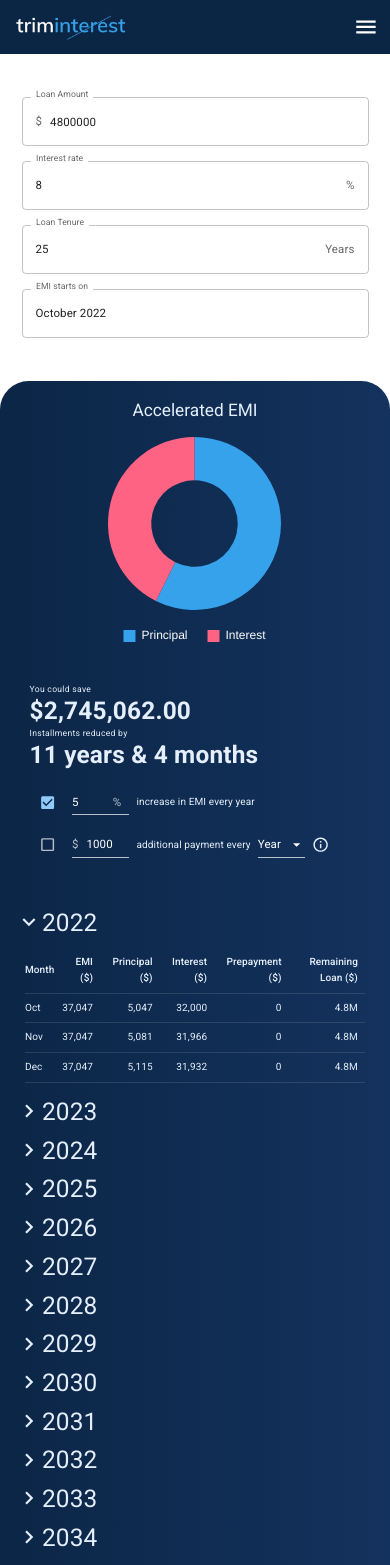
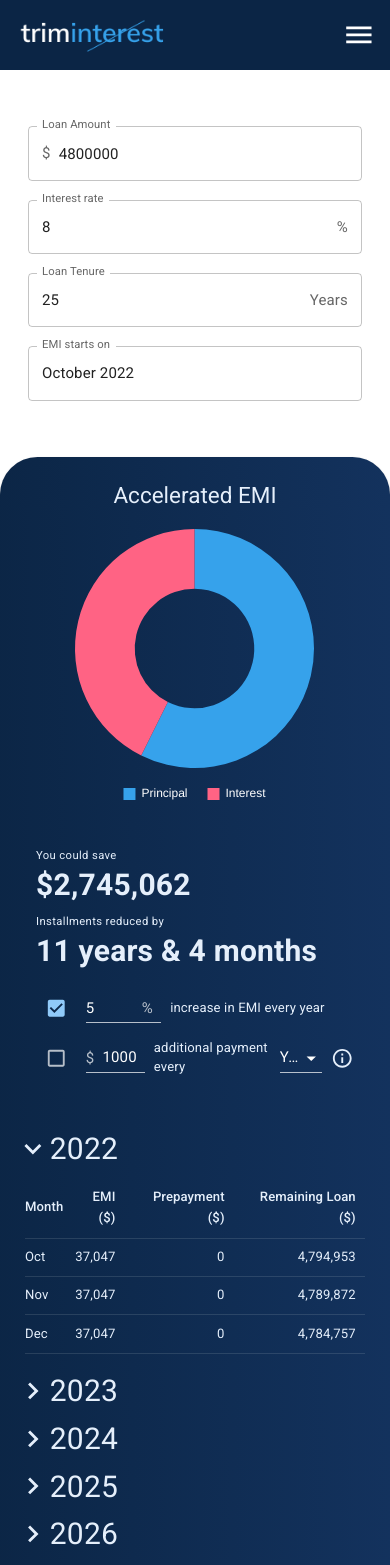
Before and after one commit to agilrajayyan/triminterest, a React (Create React App) app: page / in a window 390 px wide. Shown: the top 1565 px of the page. Built offline with nearby package versions, Linux system fonts and the light colour scheme.

Commit message:
-Principal and Interest columns in emi table will not be displayed in smaller screens -updated media queries and minor UI enhancements

```diff
--- a/src/components/EmiPlans/EmiList/EmiDetailsTable/EmiDetailsTable.js
+++ b/src/components/EmiPlans/EmiList/EmiDetailsTable/EmiDetailsTable.js
@@ -28,12 +28,12 @@ function EmiDetailsTable(props) {
               EMI ({getCurrencySymbol(locale, currency)})
             </Typography>
           </th>
-          <th className={tableHeaderCell}>
+          <th className={`${tableHeaderCell} ${classes.principal_column}`}>
             <Typography variant="subtitle2">
               Principal ({getCurrencySymbol(locale, currency)})
             </Typography>
           </th>
-          <th className={tableHeaderCell}>
+          <th className={`${tableHeaderCell} ${classes.interest_column}`}>
             <Typography variant="subtitle2">
               Interest ({getCurrencySymbol(locale, currency)})
             </Typography>
@@ -71,7 +71,9 @@ function EmiDetailsTable(props) {
                   </Typography>
                 </Tooltip>
               </td>
-              <td className={classes.table_cell}>
+              <td
+                className={`${classes.table_cell} ${classes.principal_column}`}
+              >
                 <Tooltip
                   enterTouchDelay="0"
                   title={formatNumber(elem.pricipalComponent, locale, false)}
@@ -81,7 +83,9 @@ function EmiDetailsTable(props) {
                   </Typography>
                 </Tooltip>
               </td>
-              <td className={classes.table_cell}>
+              <td
+                className={`${classes.table_cell} ${classes.interest_column}`}
+              >
                 <Tooltip
                   enterTouchDelay="0"
                   title={formatNumber(elem.interestComponent, locale, false)}
--- a/src/components/EmiPlans/EmiList/EmiDetailsTable/EmiDetailsTable.module.css
+++ b/src/components/EmiPlans/EmiList/EmiDetailsTable/EmiDetailsTable.module.css
@@ -29,3 +29,10 @@
 .row_dark {
   border-bottom: 0.06rem solid #e0e0e0;
 }
+
+@media (width <= 500px) {
+  .principal_column,
+  .interest_column {
+    display: none;
+  }
+}
--- a/src/components/EmiPlans/EmiList/EmiList.js
+++ b/src/components/EmiPlans/EmiList/EmiList.js
@@ -55,7 +55,7 @@ function EmiList(props) {
             <div key={yearlyDetails.year}>
               <div className={classes.emi_list_header}>
                 {expandOrShrink(yearlyDetails.year, yearlyDetails.detailedView)}
-                <Typography variant="h4" gutterBottom>
+                <Typography variant="h4" gutterBottom className={classes.year}>
                   {yearlyDetails.year}
                 </Typography>
               </div>
--- a/src/components/EmiPlans/EmiList/EmiList.module.css
+++ b/src/components/EmiPlans/EmiList/EmiList.module.css
@@ -13,3 +13,9 @@
 .emi_details_table {
   margin-bottom: 1.25rem;
 }
+
+@media (width <= 500px) {
+  .year {
+    font-size: 2rem !important;
+  }
+}
--- a/src/components/EmiPlans/EmiPlans.js
+++ b/src/components/EmiPlans/EmiPlans.js
@@ -239,11 +239,14 @@ function EmiPlans(props) {
           <div className={classes.additional_payments}>
             <section className={classes.benefits_container}>
               <Typography variant="caption">You could save</Typography>
-              <Typography variant="h4" sx={{ fontWeight: 'bold' }}>
+              <Typography variant="h4" className={classes.interest_saved}>
                 {getInterestSaved()}
               </Typography>
               <Typography variant="caption">Installments reduced by</Typography>
-              <Typography variant="h4" sx={{ fontWeight: 'bold' }}>
+              <Typography
+                variant="h4"
+                className={classes.installments_reduced_by}
+              >
                 {getInstallmentsReducedBy()}
               </Typography>
             </section>
--- a/src/components/EmiPlans/EmiPlans.module.css
+++ b/src/components/EmiPlans/EmiPlans.module.css
@@ -49,3 +49,19 @@
 .card_content {
   padding: 1rem 1.5rem;
 }
+
+.interest_saved {
+  font-weight: bold !important;
+  margin-bottom: 0.62rem !important;
+}
+
+.installments_reduced_by {
+  font-weight: bold !important;
+}
+
+@media (width <= 500px) {
+  .interest_saved,
+  .installments_reduced_by {
+    font-size: 2rem !important;
+  }
+}
--- a/src/index.css
+++ b/src/index.css
@@ -4,44 +4,32 @@
   box-sizing: border-box;
 }
 
-@media (width <= 520px) {
+@media (width <= 400px) {
   html {
-    font-size: 15.5px;
+    font-size: 15px;
   }
 }
 
-@media (width <= 480px) {
+@media (width <= 380px) {
   html {
-    font-size: 14.5px;
-  }
-}
-
-@media (width <= 440px) {
-  html {
-    font-size: 13.5px;
-  }
-}
-
-@media (width <= 420px) {
-  html {
-    font-size: 12.5px;
-  }
-}
-
-@media (width <= 390px) {
-  html {
-    font-size: 11.5px;
+    font-size: 14px;
   }
 }
 
 @media (width <= 360px) {
   html {
-    font-size: 10.8px;
+    font-size: 13px;
   }
 }
 
 @media (width <= 340px) {
   html {
-    font-size: 10.4px;
+    font-size: 12px;
   }
 }
+
+@media (width <= 320px) {
+  html {
+    font-size: 10px;
+  }
+}
--- a/src/utils/helper.js
+++ b/src/utils/helper.js
@@ -156,7 +156,7 @@ export const getNthPaymentDate = (startDate, installmentNumber) => {
 
 export const formatNumber = (number, locale, isCompact) => {
   return new Intl.NumberFormat(locale, {
-    notation: isCompact && number >= 1000000 ? 'compact' : 'standard',
+    notation: isCompact && number >= 100000000 ? 'compact' : 'standard',
   }).format(number);
 };
 
@@ -164,7 +164,7 @@ export const formatCurrency = (number, locale, currencyCode) => {
   return new Intl.NumberFormat(locale, {
     style: 'currency',
     currency: currencyCode,
-    roundingMode: 'trunc',
+    maximumFractionDigits: 0,
   }).format(number);
 };
 
```
Also changed, not shown: src/components/EmiPlans/AcceleratedPlanParams/AcceleratedPlanParams.js (+12 -10 lines).
